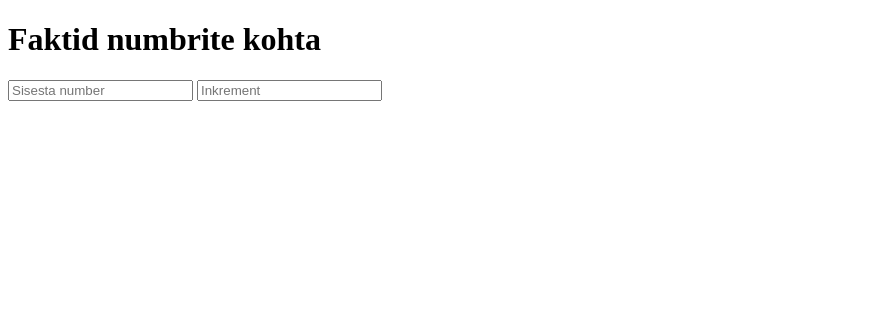
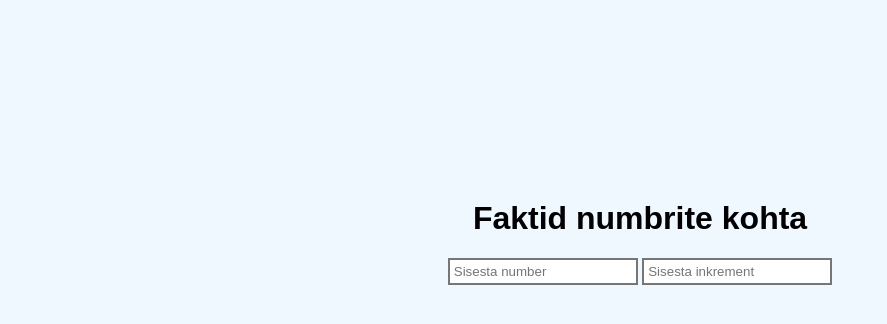
Before and after one commit to karolinlaas/prax8, a plain HTML site: page index.html in a window 1280 px wide. Shown: the whole page, without its empty margins (0-887 px from the left). Drawn offline with nearby package versions, Linux system fonts and the light colour scheme.

Commit message:
Lisatud CSS fail, lehe stiili muutmine.

```diff
--- a/index.html
+++ b/index.html
@@ -3,11 +3,12 @@
 <head>
     <meta charset="UTF-8">
     <title>Ülesanne 8</title>
+    <link rel="stylesheet" type="text/css" href="style.css">
 </head>
 <body>
     <h1>Faktid numbrite kohta</h1>
     <input type="number" placeholder="Sisesta number" id="numInput">
-    <input type="number" id="incInput" placeholder="Inkrement">
+    <input type="number" id="incInput" placeholder="Sisesta inkrement">
     <ul id="factOutput"></ul>
 
     <script src="https://unpkg.com/axios/dist/axios.min.js"></script>
--- /dev/null
+++ b/style.css
@@ -0,0 +1,27 @@
+* {
+    padding: 0;
+	box-sizing: border-box;
+	font-family: 'Montserrat', sans-serif;
+}
+
+body {
+    text-align: center;
+    margin-top: 25vh;
+    background-color: aliceblue;
+}
+
+#factOutput ul {
+    margin-top: 20px;
+}
+
+#factOutput li {
+    padding-top: 7px;
+}
+
+input {
+    width: 190px;
+    border-width: 2px;
+    border-style: solid;
+    padding: 4px;
+    margin-bottom: 15px;
+}
```
